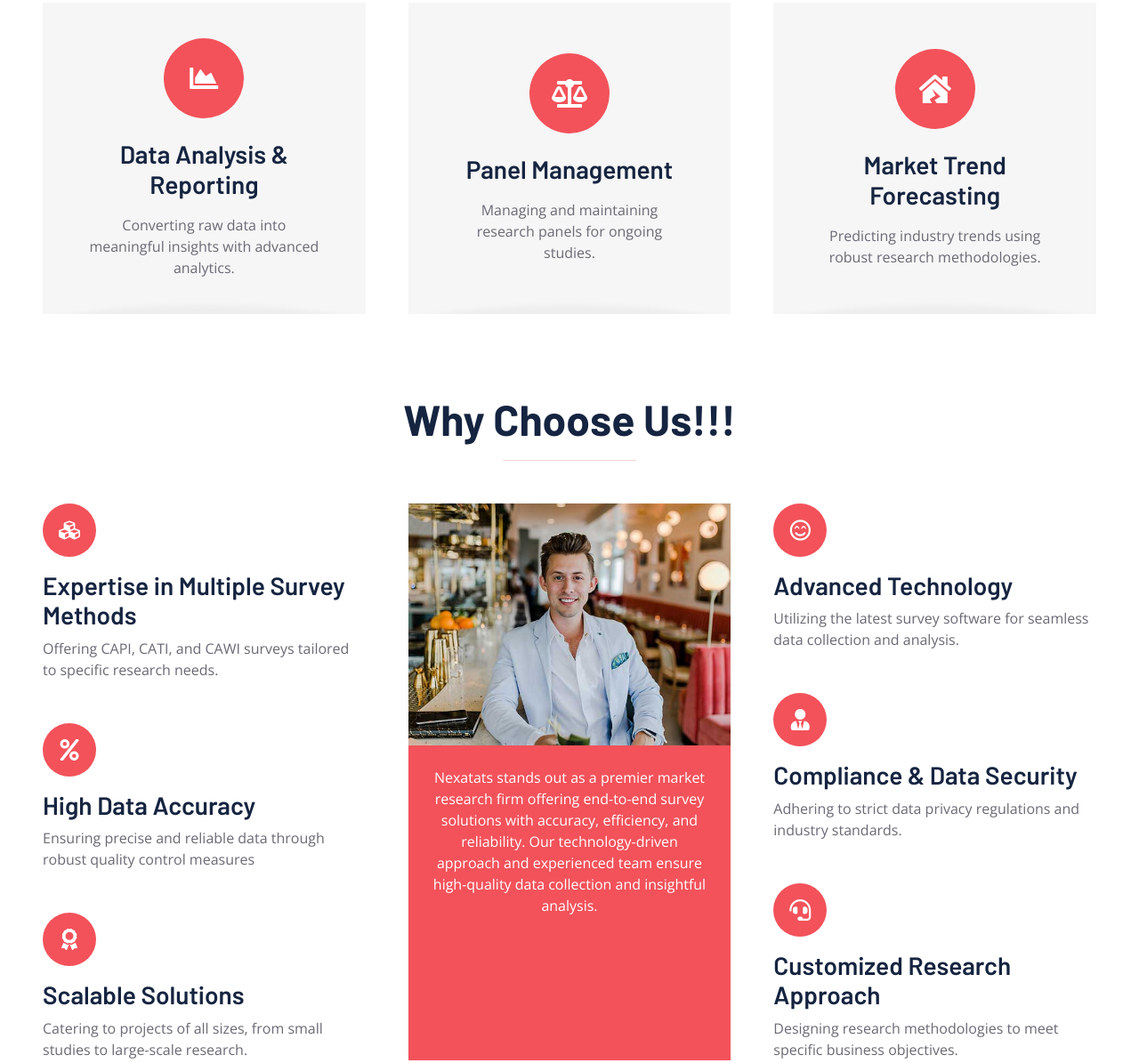
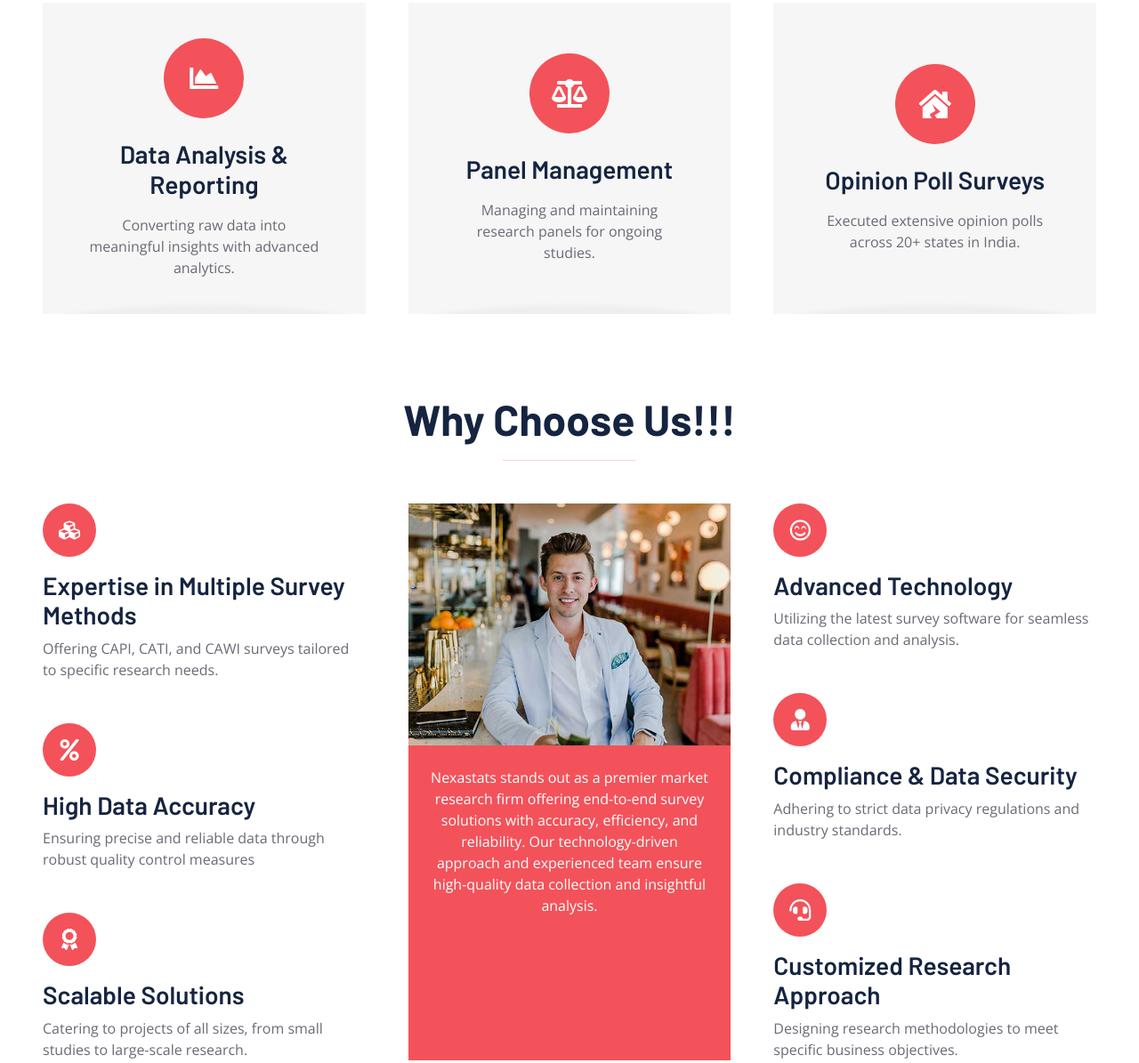
Before and after one commit to dr-product/sutramresearch, a plain HTML site: page index.html in a window 1280 px wide. Shown: the part 1955-3150 px from the top of the page at 89% size. Drawn offline with nearby package versions, Linux system fonts and the light colour scheme.

Commit message:
index and privacy update

```diff
--- a/index.html
+++ b/index.html
@@ -188,8 +188,8 @@
                     <div class="d-flex align-items-center justify-content-center bg-primary text-white rounded-circle mx-auto mb-4" style="width: 90px; height: 90px;">
                         <i class="fa fa-house-damage fa-2x"></i>
                     </div>
-                    <h3 class="mb-3">Market Trend Forecasting</h3>
-                    <p class="mb-0">Predicting industry trends using robust research methodologies.</p>
+                    <h3 class="mb-3">Opinion Poll Surveys</h3>
+                    <p class="mb-0">Executed extensive opinion polls across 20+ states in India.</p>
                 </div>
             </div>
         </div>
@@ -233,7 +233,7 @@
                 <div class="d-block bg-primary h-100 text-center">
                     <img class="img-fluid" src="img/feature.jpg" alt="">
                     <div class="p-4">
-                        <p class="text-white mb-4">Nexatats stands out as a premier market research firm offering end-to-end survey solutions with accuracy, efficiency, and reliability. Our technology-driven approach and experienced team ensure high-quality data collection and insightful analysis.</p>
+                        <p class="text-white mb-4">Nexastats stands out as a premier market research firm offering end-to-end survey solutions with accuracy, efficiency, and reliability. Our technology-driven approach and experienced team ensure high-quality data collection and insightful analysis.</p>
                     </div>
                 </div>
             </div>
```
Also changed, not shown: privacy_policy.html (+1 -1 lines).
